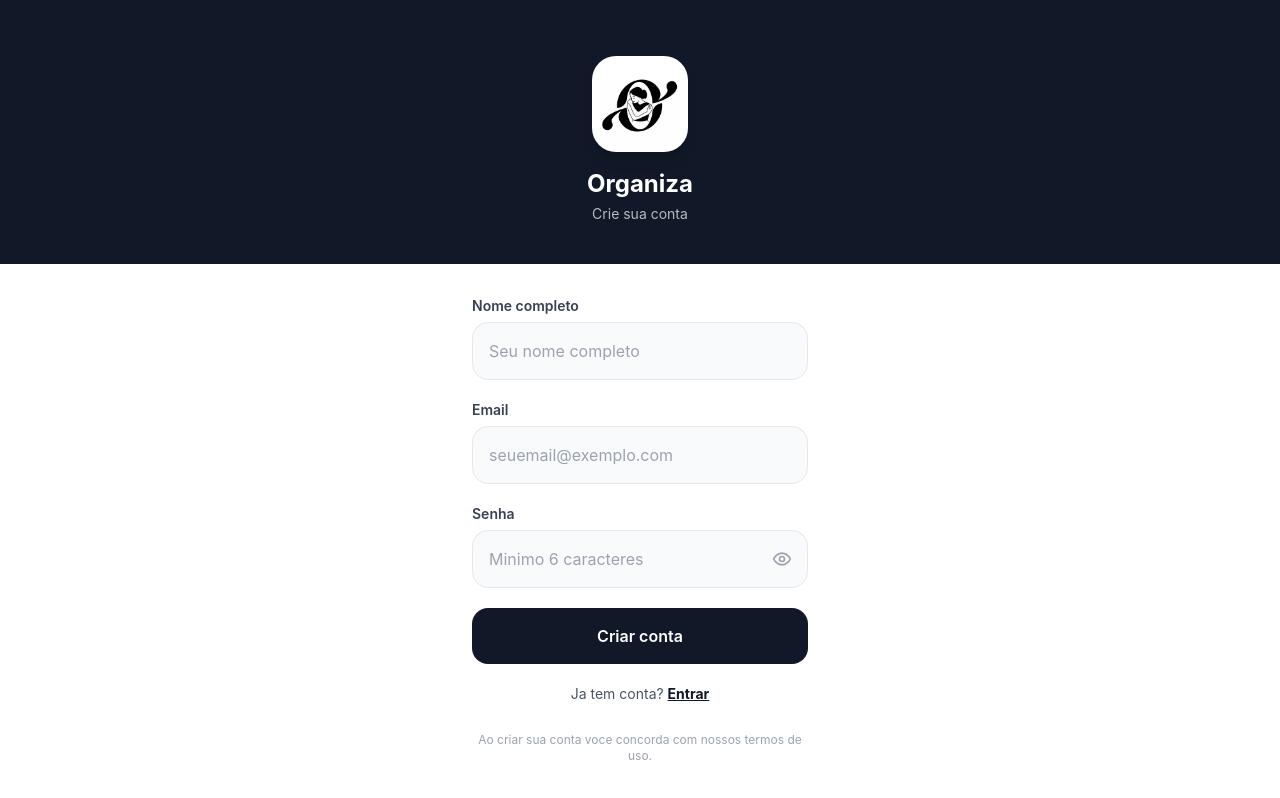
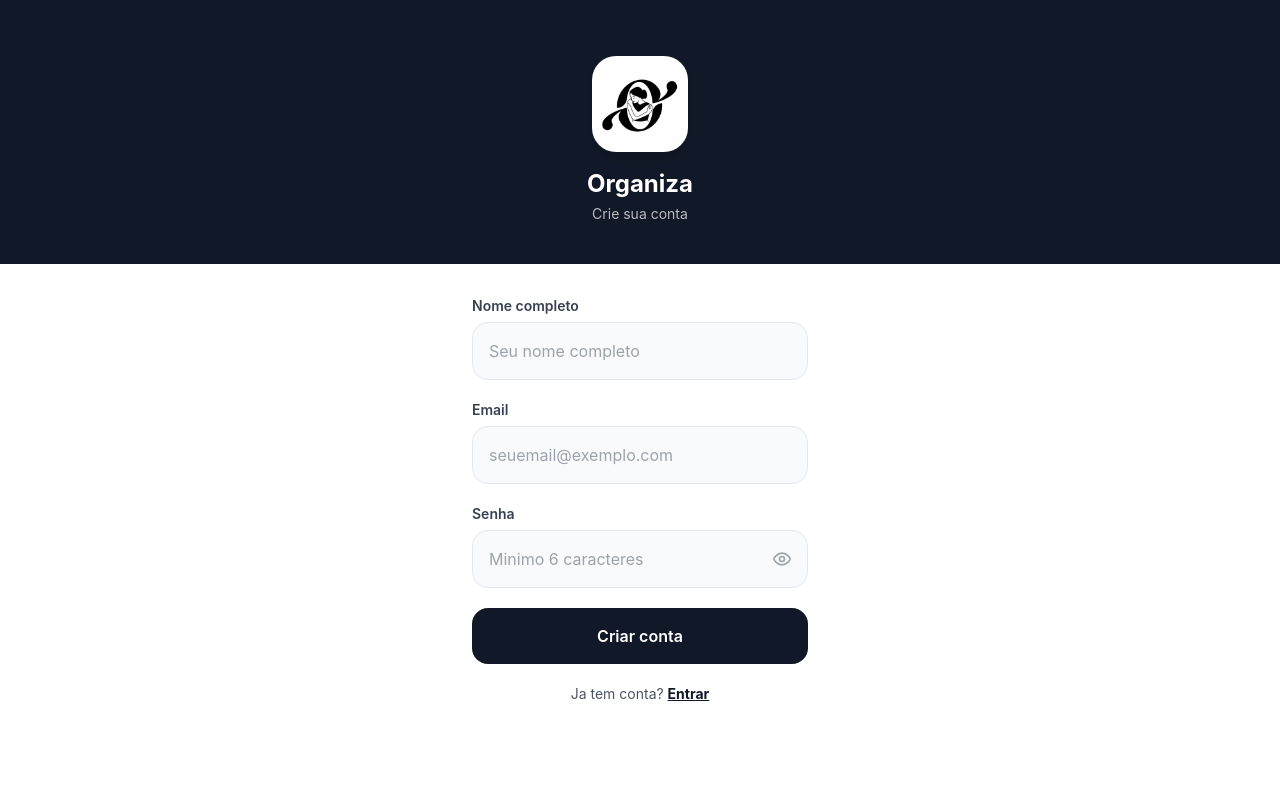
Before and after one commit to juliatedeschi7-creator/salao2.0, a Next.js app: page /cadastro in a window 1280 px wide. Built offline with nearby package versions, Linux system fonts and the light colour scheme.

Commit message:
Atualizar o page.tsx

```diff
--- a/src/app/cadastro/page.tsx
+++ b/src/app/cadastro/page.tsx
@@ -11,7 +11,7 @@ function CadastroForm() {
   const tipo = searchParams.get('tipo')
 
   const [salaoInfo, setSalaoInfo] = useState<any>(null)
-  const [carregandoSalao, setCarregandoSalao] = useState(false)
+  const [carregandoSalao, setCarregandoSalao] = useState(true)
   const [nome, setNome] = useState('')
   const [email, setEmail] = useState('')
   const [senha, setSenha] = useState('')
@@ -24,17 +24,23 @@ function CadastroForm() {
   const isSalao = tipo === 'salao' || !!token
 
   useEffect(() => {
-    if (salaoSlug) {
-      setCarregandoSalao(true)
-      supabase.from('saloes')
+    async function buscarSalao() {
+      if (!salaoSlug) {
+        setCarregandoSalao(false)
+        return
+      }
+      const { data, error } = await supabase
+        .from('saloes')
         .select('nome, cor_primaria, cor_secundaria')
         .eq('slug', salaoSlug)
-        .single()
-        .then(({ data }) => {
-          setSalaoInfo(data)
-          setCarregandoSalao(false)
-        })
+        .maybeSingle()
+
+      if (data) {
+        setSalaoInfo(data)
+      }
+      setCarregandoSalao(false)
     }
+    buscarSalao()
   }, [salaoSlug])
 
   async function handleCadastro() {
@@ -53,55 +59,66 @@ function CadastroForm() {
         setLoading(false); return
       }
       if (!data.user) { setErro('Erro ao criar usuario.'); setLoading(false); return }
+
       await supabase.from('profiles').upsert({
         id: data.user.id, email: email.trim().toLowerCase(),
         nome: nome.trim(), role, aprovado: isCliente, ativo: true
       }, { onConflict: 'id' })
+
       if (isCliente && salaoSlug) {
         const { data: salao } = await supabase.from('saloes').select('id').eq('slug', salaoSlug).single()
         if (!salao) { setErro('Salao nao encontrado.'); setLoading(false); return }
+
         await supabase.from('clientes').insert({
           salao_id: salao.id, profile_id: data.user.id,
           nome: nome.trim(), email: email.trim().toLowerCase(),
           data_nascimento: dataNascimento || null
         })
+
         await supabase.from('profiles').update({ salao_id: salao.id, aprovado: true }).eq('id', data.user.id)
-        window.location.href = '/cliente'; return
+        window.location.href = '/cliente'
+        return
       }
+
       if (token) {
         const { data: convite } = await supabase.from('convites').select('*').eq('token', token).eq('usado', false).single()
         if (convite) {
           await supabase.from('profiles').update({ role: convite.role, salao_id: convite.salao_id }).eq('id', data.user.id)
           await supabase.from('convites').update({ usado: true }).eq('id', convite.id)
         }
-        window.location.href = '/aguardando'; return
+        window.location.href = '/aguardando'
+        return
       }
+
       window.location.href = isSalao ? '/aguardando' : '/login'
-    } catch (e: any) { setErro('Erro: ' + (e.message || 'Tente novamente.')) }
+    } catch (e: any) {
+      setErro('Erro: ' + (e.message || 'Tente novamente.'))
+    }
     setLoading(false)
   }
 
-  const cor = isCliente && salaoInfo ? salaoInfo.cor_primaria : '#111827'
-  const corSec = isCliente && salaoInfo ? salaoInfo.cor_secundaria : '#f3f4f6'
+  const cor = (isCliente && salaoInfo?.cor_primaria) ? salaoInfo.cor_primaria : '#111827'
 
-  if (carregandoSalao) return (
-    <div className="min-h-screen flex items-center justify-center">
-      <div className="w-8 h-8 border-4 border-t-transparent rounded-full animate-spin"
-        style={{ borderColor: cor }} />
-    </div>
-  )
+  if (carregandoSalao) {
+    return (
+      <div className="min-h-screen flex items-center justify-center">
+        <div className="w-8 h-8 border-4 border-gray-900 border-t-transparent rounded-full animate-spin" />
+      </div>
+    )
+  }
 
   return (
     <div className="min-h-screen bg-white flex flex-col">
-      {/* Topo personalizado com cor do salao */}
-      <div className="px-6 pt-14 pb-10 flex flex-col items-center"
-        style={{ backgroundColor: cor }}>
+      <div className="px-6 pt-14 pb-10 flex flex-col items-center" style={{ backgroundColor: cor }}>
         <div className="w-24 h-24 rounded-3xl bg-white flex items-center justify-center mb-4 shadow-lg p-2">
           <img src="/logo.png" alt="Organiza" className="w-full h-full object-contain" />
         </div>
-        {isCliente && salaoInfo ? (
+
+        {isCliente ? (
           <>
-            <h1 className="text-white text-2xl font-bold text-center">{salaoInfo.nome}</h1>
+            <h1 className="text-white text-2xl font-bold text-center">
+              {salaoInfo?.nome || 'Carregando...'}
+            </h1>
             <p className="text-white/70 text-sm mt-1">Crie sua conta para acessar nossos servicos</p>
           </>
         ) : (
@@ -114,51 +131,36 @@ function CadastroForm() {
         )}
       </div>
 
-      {/* Formulario */}
       <div className="flex-1 px-6 py-8 flex flex-col gap-5 max-w-sm mx-auto w-full">
         <div className="flex flex-col gap-1.5">
           <label className="text-sm font-semibold text-gray-700">Nome completo</label>
-          <input
-            className="w-full bg-gray-50 border border-gray-200 rounded-2xl py-4 px-4 text-base outline-none transition-colors"
-            placeholder="Seu nome completo"
-            value={nome} onChange={e => setNome(e.target.value)}
-          />
+          <input className="w-full bg-gray-50 border border-gray-200 rounded-2xl py-4 px-4 text-base outline-none transition-colors"
+            placeholder="Seu nome completo" value={nome} onChange={e => setNome(e.target.value)} />
         </div>
 
         <div className="flex flex-col gap-1.5">
           <label className="text-sm font-semibold text-gray-700">Email</label>
-          <input
-            className="w-full bg-gray-50 border border-gray-200 rounded-2xl py-4 px-4 text-base outline-none transition-colors"
-            type="email" placeholder="seuemail@exemplo.com"
-            value={email} onChange={e => setEmail(e.target.value)}
-          />
+          <input className="w-full bg-gray-50 border border-gray-200 rounded-2xl py-4 px-4 text-base outline-none transition-colors"
+            type="email" placeholder="seuemail@exemplo.com" value={email} onChange={e => setEmail(e.target.value)} />
         </div>
 
-        {/* Data nascimento sempre visivel para clientes */}
         {isCliente && (
           <div className="flex flex-col gap-1.5">
             <label className="text-sm font-semibold text-gray-700">
               Data de nascimento <span className="text-red-400">*</span>
             </label>
-            <input
-              className="w-full bg-gray-50 border border-gray-200 rounded-2xl py-4 px-4 text-base outline-none transition-colors"
-              type="date"
-              value={dataNascimento} onChange={e => setDataNascimento(e.target.value)}
-            />
+            <input className="w-full bg-gray-50 border border-gray-200 rounded-2xl py-4 px-4 text-base outline-none transition-colors"
+              type="date" value={dataNascimento} onChange={e => setDataNascimento(e.target.value)} />
           </div>
         )}
 
         <div className="flex flex-col gap-1.5">
           <label className="text-sm font-semibold text-gray-700">Senha</label>
           <div className="relative">
-            <input
-              className="w-full bg-gray-50 border border-gray-200 rounded-2xl py-4 px-4 pr-12 text-base outline-none transition-colors"
-              type={mostrarSenha ? 'text' : 'password'}
-              placeholder="Minimo 6 caracteres"
-              value={senha} onChange={e => setSenha(e.target.value)}
-            />
-            <button className="absolute right-4 top-1/2 -translate-y-1/2 text-gray-400"
-              onClick={() => setMostrarSenha(!mostrarSenha)}>
+            <input className="w-full bg-gray-50 border border-gray-200 rounded-2xl py-4 px-4 pr-12 text-base outline-none transition-colors"
+              type={mostrarSenha ? 'text' : 'password'} placeholder="Minimo 6 caracteres"
+              value={senha} onChange={e => setSenha(e.target.value)} />
+            <button className="absolute right-4 top-1/2 -translate-y-1/2 text-gray-400" onClick={() => setMostrarSenha(!mostrarSenha)}>
               {mostrarSenha ? <EyeOff size={20} /> : <Eye size={20} />}
             </button>
           </div>
@@ -170,26 +172,14 @@ function CadastroForm() {
           </div>
         )}
 
-        <button
-          className="w-full text-white rounded-2xl py-4 font-semibold text-base flex items-center justify-center active:scale-95 transition-all"
-          style={{ backgroundColor: cor }}
-          onClick={handleCadastro} disabled={loading}>
-          {loading
-            ? <div className="w-5 h-5 border-2 border-white border-t-transparent rounded-full animate-spin" />
-            : 'Criar conta'}
+        <button className="w-full text-white rounded-2xl py-4 font-semibold text-base flex items-center justify-center active:scale-95 transition-all"
+          style={{ backgroundColor: cor }} onClick={handleCadastro} disabled={loading}>
+          {loading ? <div className="w-5 h-5 border-2 border-white border-t-transparent rounded-full animate-spin" /> : 'Criar conta'}
         </button>
 
         <p className="text-center text-gray-600 text-sm">
-          Ja tem conta?{' '}
-          <a href="/login" className="font-bold underline" style={{ color: cor }}>Entrar</a>
+          Ja tem conta? <a href="/login" className="font-bold underline" style={{ color: cor }}>Entrar</a>
         </p>
-
-        {/* Mostra so para cadastro de salao */}
-        {!isCliente && (
-          <p className="text-center text-xs text-gray-400 mt-2">
-            Ao criar sua conta voce concorda com nossos termos de uso.
-          </p>
-        )}
       </div>
     </div>
   )
```
